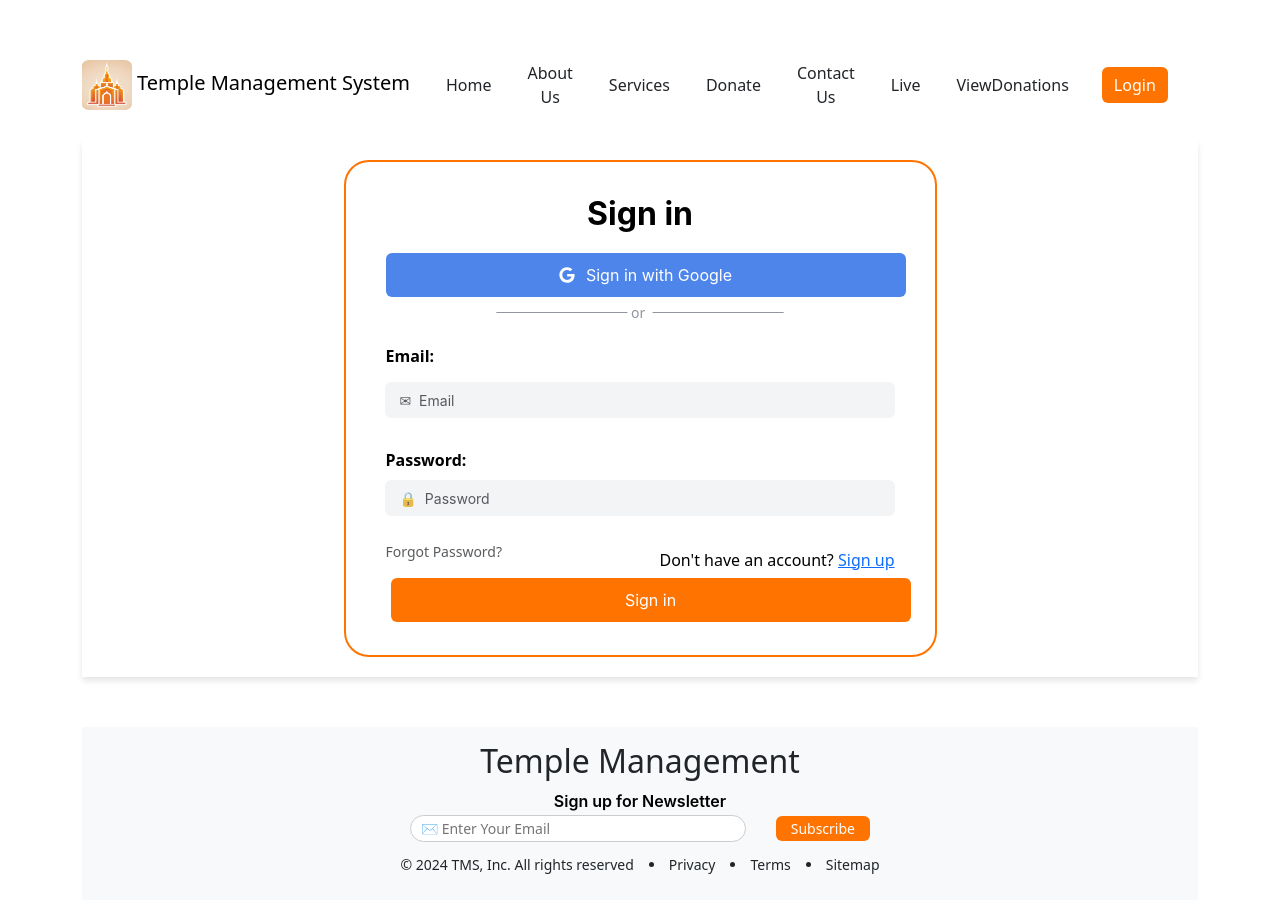
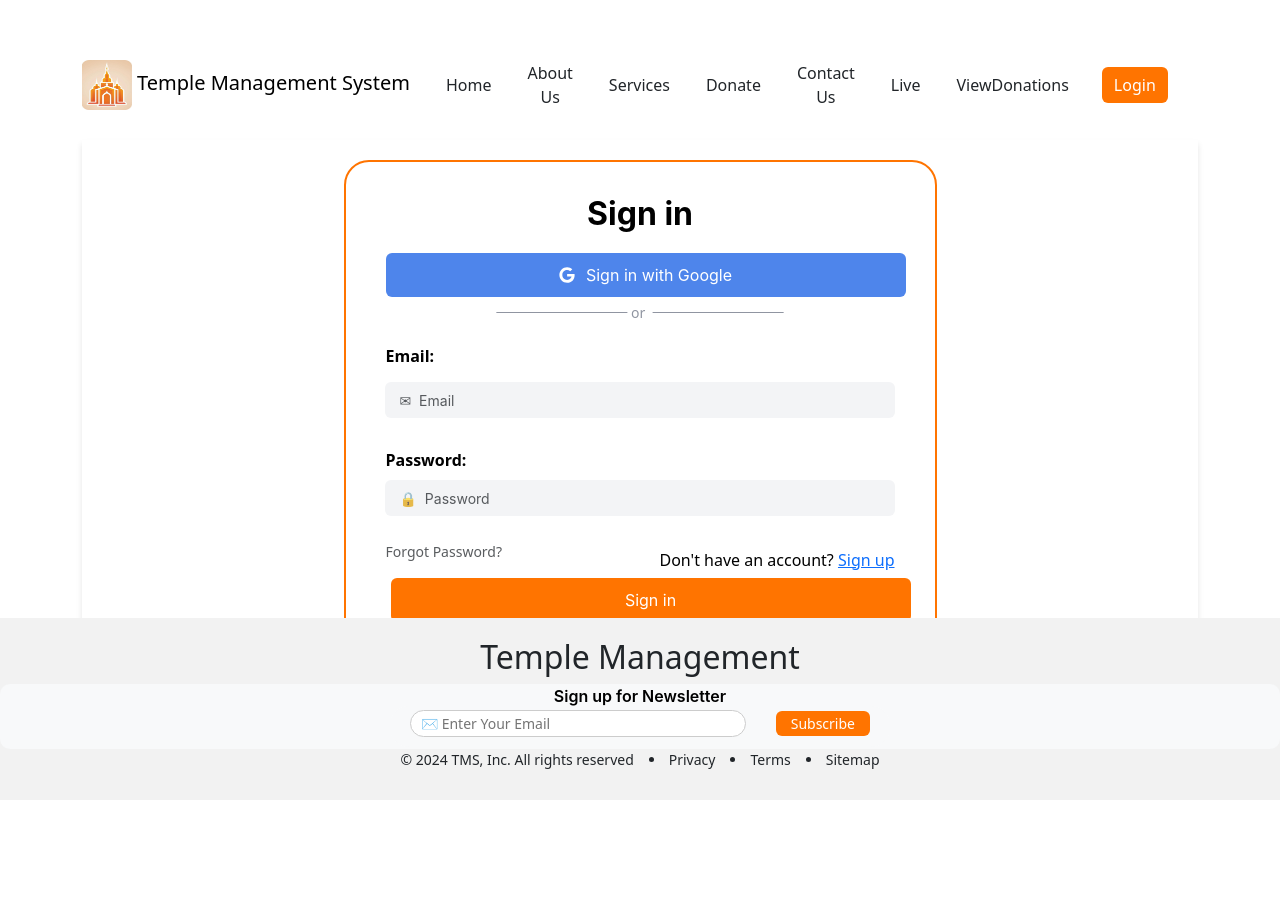
Before and after one commit to pallavibakale/SE-Temple-Management, a React (Create React App) app in the folder client/: page /login in a window 1280 px wide. After the commit the page ends 800 px from the top, so only its background shows below. Built offline with nearby package versions, Linux system fonts and the light colour scheme.

Commit message:
Footer changes in View Donations

```diff
--- a/client/src/components/Donations/ViewDonations.css
+++ b/client/src/components/Donations/ViewDonations.css
@@ -1,3 +1,5 @@
+/* ViewDonations.css */
+
 /* Ensure the table is scrollable on smaller screens */
 .table-container {
   overflow-x: auto;
@@ -31,7 +33,7 @@
 
 /* Style the delete button */
 .delete-button {
-    background-color: red;
+  background-color: hwb(19 0% 0% / 0.996);
   color: white;
   border: none; /* Ensures no border around the button */
   padding: 5px 10px; /* Adds padding inside the button */
@@ -42,5 +44,16 @@
 
 /* Optional: Change the delete button color when hovered */
 .delete-button:hover {
-    background-color: darkred; /* Darker red on hover */
+  background-color: #8b3100; /* Darker red on hover */
 }
+
+/* Style the footer */
+.footer {
+  position: fixed;
+  left: 0;
+  bottom: 0;
+  width: 100%;
+  background-color: #f2f2f2;
+  padding: 20px 0;
+  text-align: center;
+}
```
Lines whose indentation alone changed are shown as unchanged.
